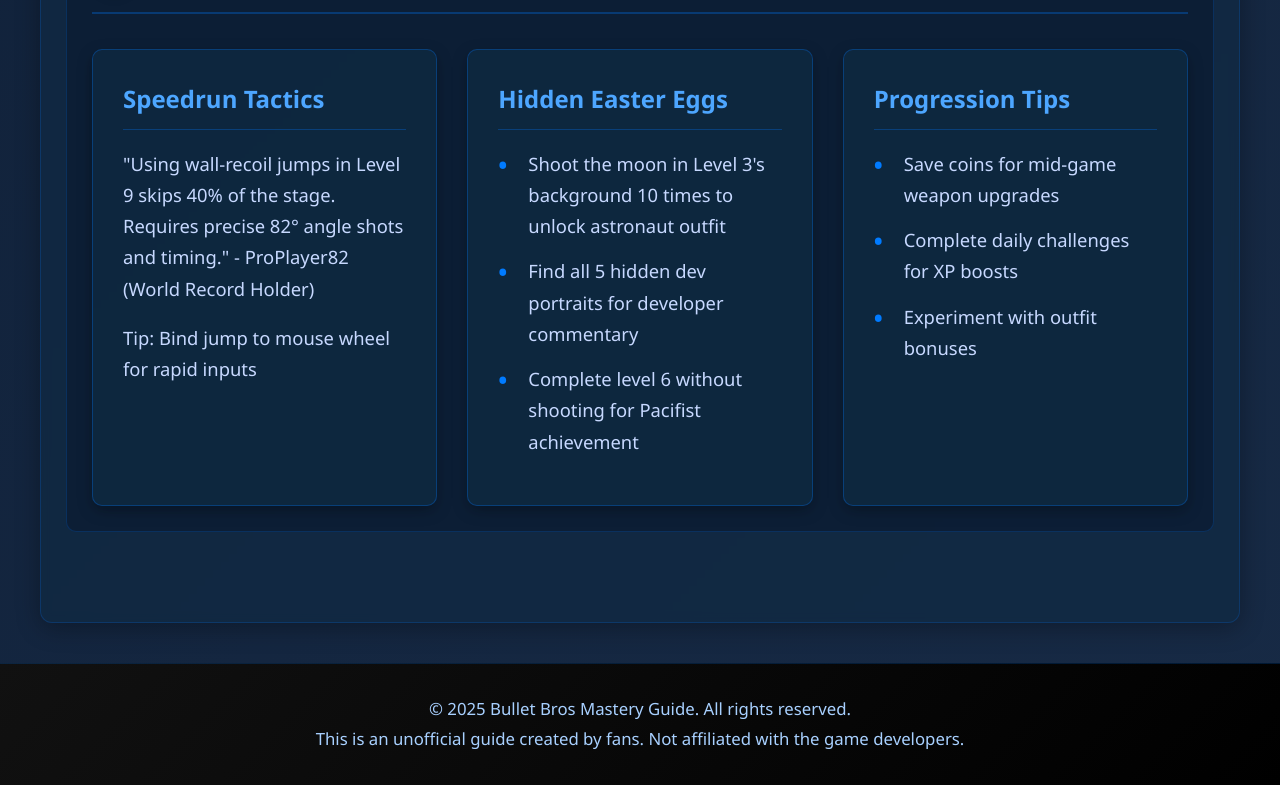
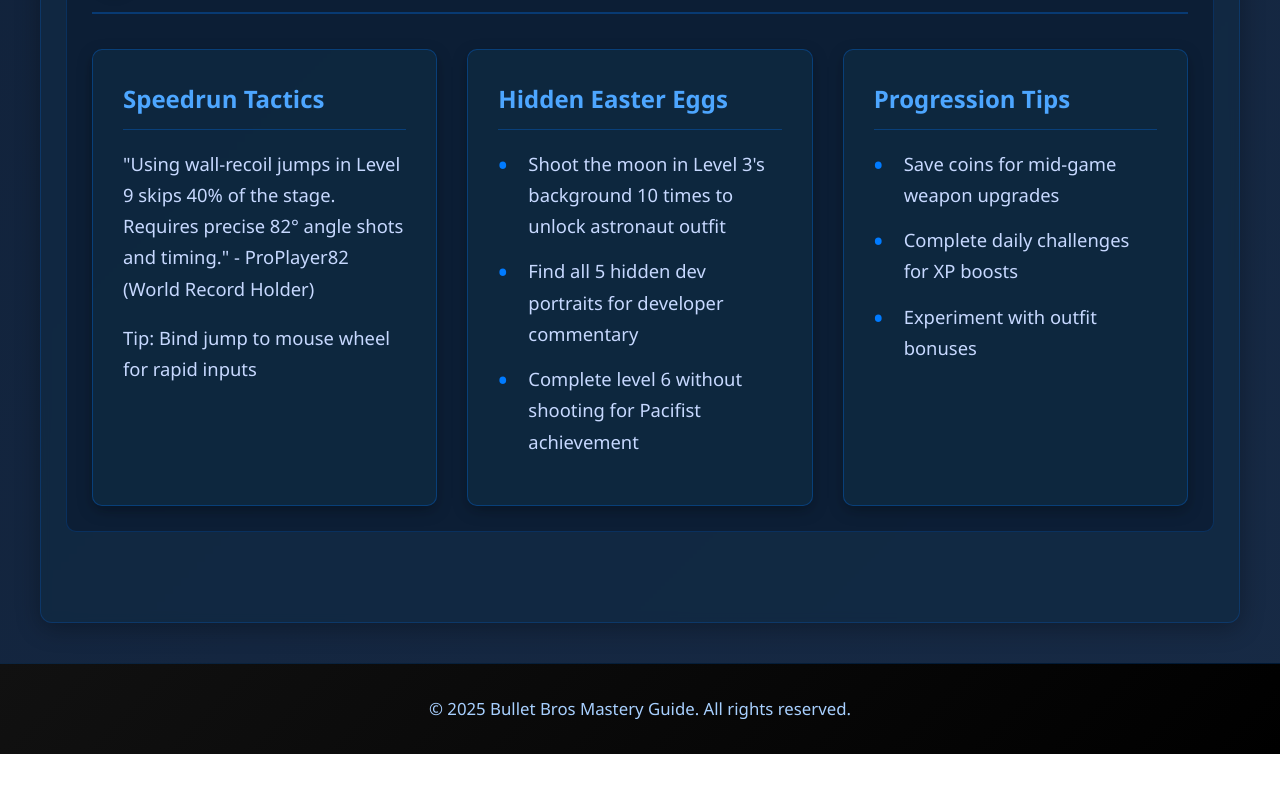
Before and after one commit to aaronluo2015/bulletbros-html, a plain HTML site: page index.html in a window 1280 px wide. Shown: the part 2888-3673 px from the top of the page. After the commit the page ends 3642 px from the top, so only its background shows below. Drawn offline with Linux system fonts and the light colour scheme.

Commit message:
Update index.html

```diff
--- a/index.html
+++ b/index.html
@@ -540,7 +540,6 @@
     <footer>
         <div class="copyright">
             <p>&copy; <span id="current-year"></span> Bullet Bros Mastery Guide. All rights reserved.</p>
-            <p>This is an unofficial guide created by fans. Not affiliated with the game developers.</p>
         </div>
     </footer>
 
```
